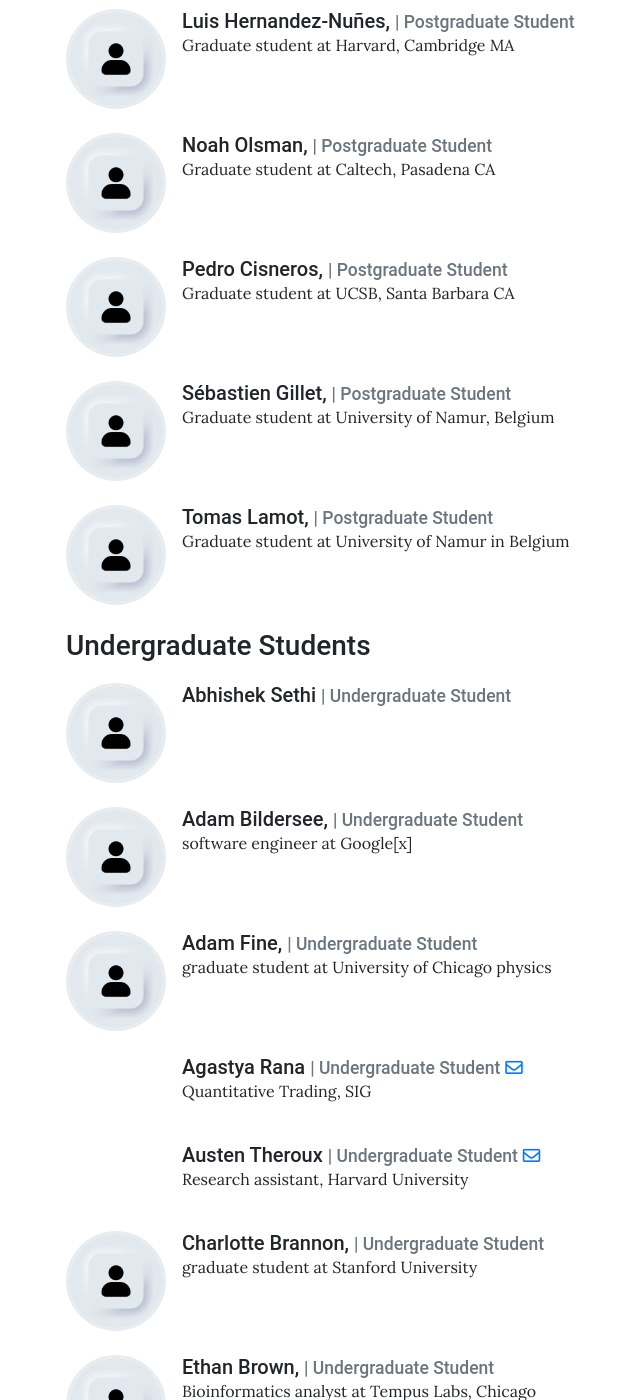
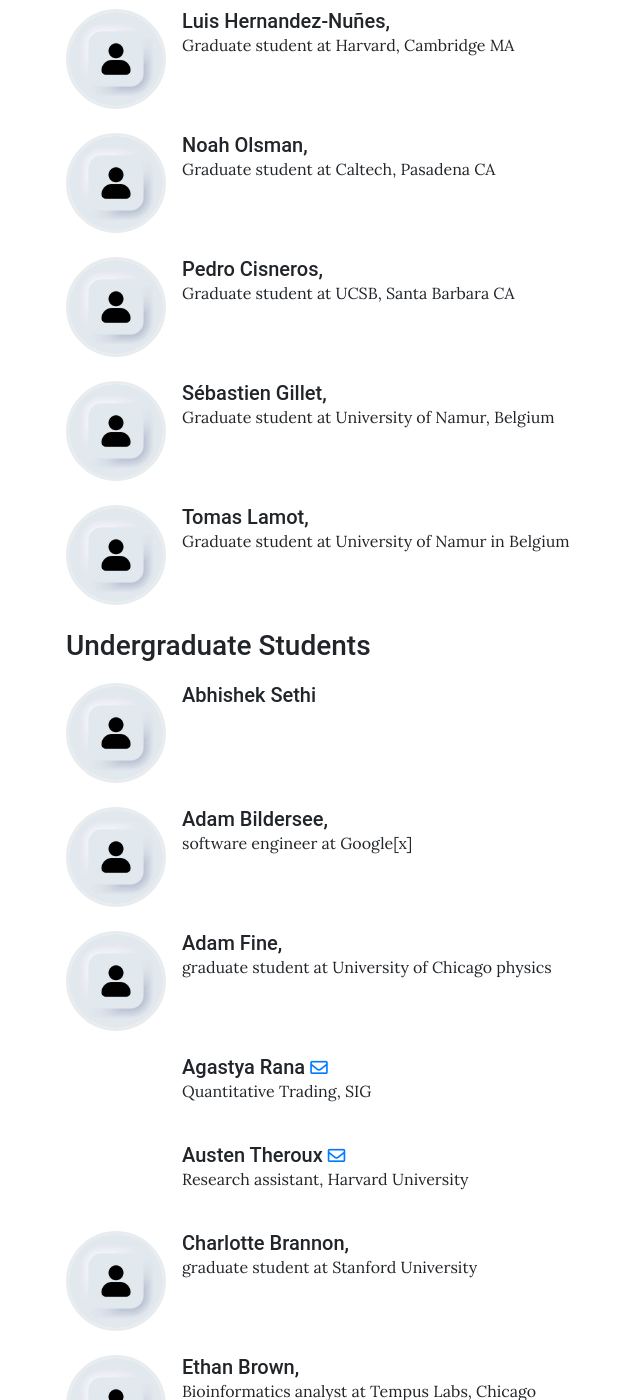
Before and after one commit to emonetlab/emonetlab, a Jekyll site: the page built from pages/alumni.md, in a window 1280 px wide and 1400 px high, scrolled down 4153 px. Shown: the whole window, without its empty margins (206-846 px from the left). Built offline with Jekyll 4.4.1, drawn with Linux system fonts in a browser that asks for light colours; some of the changed text lies outside the part shown.

Commit message:
Update alumni.html

```diff
--- a/_layouts/alumni.html
+++ b/_layouts/alumni.html
@@ -49,9 +49,9 @@ description: alumni page.
         <div>
           <h5 id="{{ member.name | strip | url_encode }}" style="margin-bottom: 0; margin-block-end: 0;">
             {{ member.name }}
-            {% if member.role %}
+            <!-- {% if member.role %}
               <small class="text-muted">| {{ member.role }}</small>
-            {% endif %}
+            {% endif %} -->
             {% if member.website %}
               <small class="text-muted">| <a href="{{ member.website }}"><i class="far fa-desktop"></i></a></small>
             {% endif %}
```
